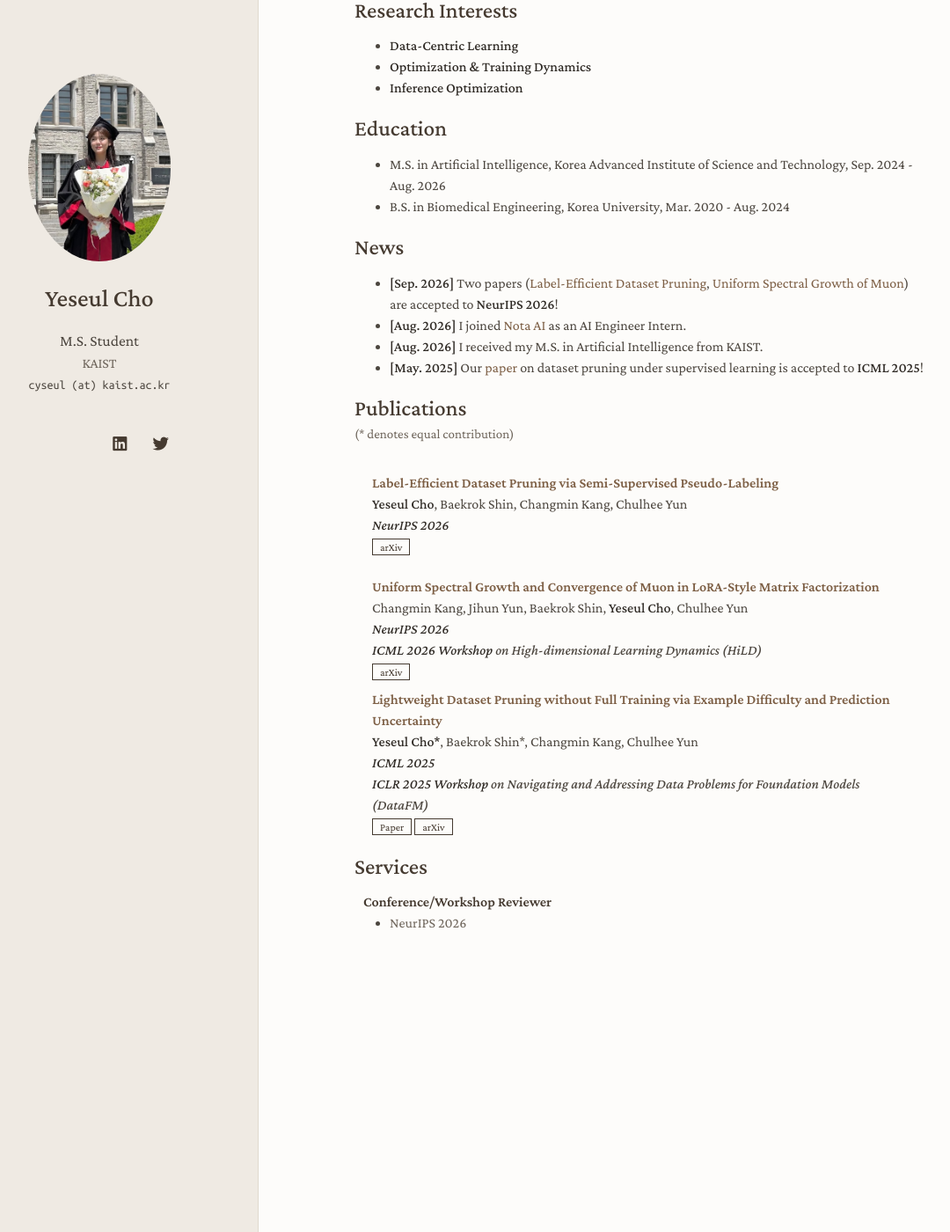
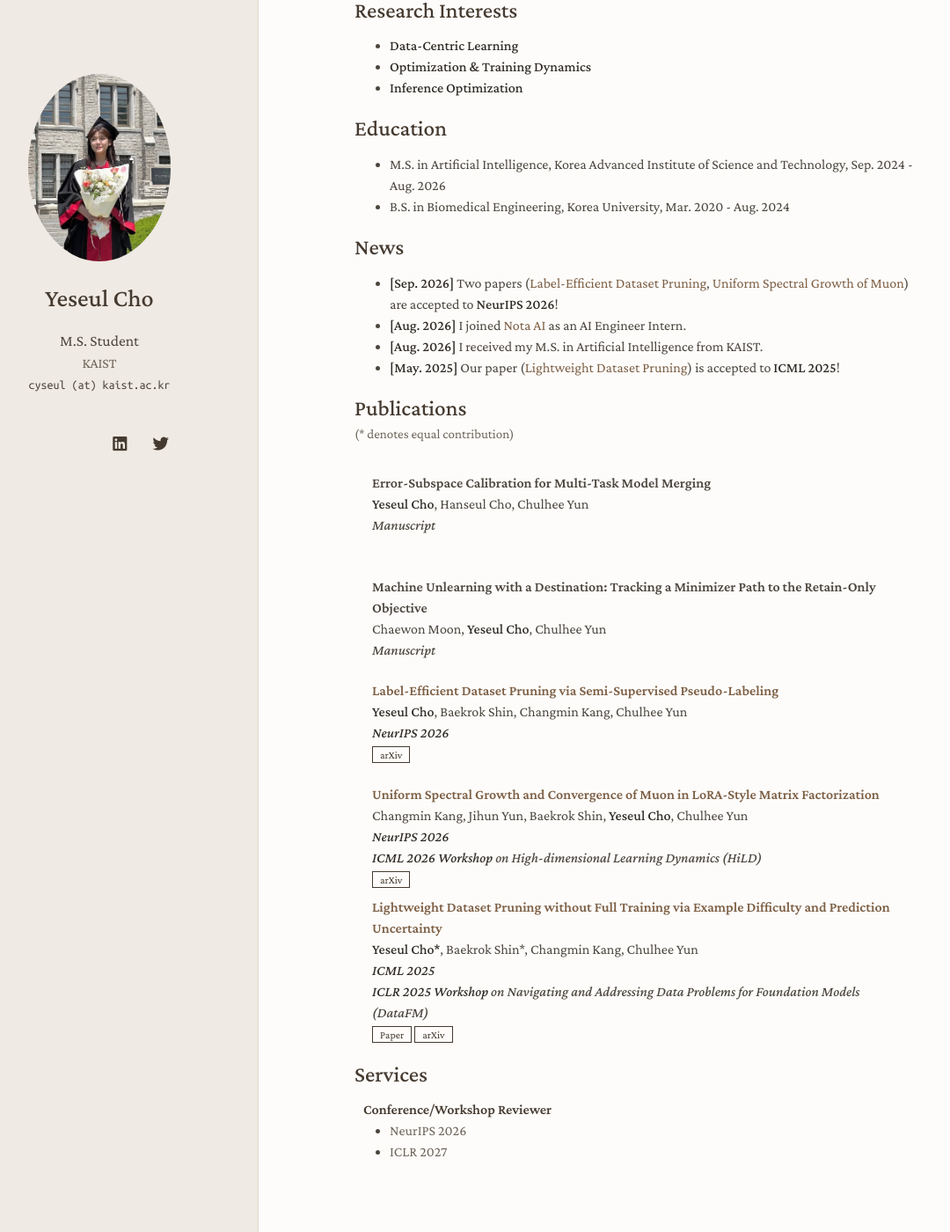
Before and after one commit to cyseul/cyseul.github.io, a Jekyll site: the page built from index.md, in a window 1280 px wide and 1400 px high, scrolled down 411 px. Shown: the whole window at 88% size, without its empty margins (67-1147 px from the left). Built offline with Jekyll 4.4.1, drawn with Linux system fonts in a browser that asks for light colours; nearby versions of some CDN libraries; a style sheet for code colours, icons or effects is not loaded; our own code applies the rules of GitHub Pages for plain Markdown files.

Commit message:
Update publications, reviewer service, and news wording

```diff
--- a/_data/publications.yml
+++ b/_data/publications.yml
@@ -1,4 +1,12 @@
 main:
+  - title: "Error-Subspace Calibration for Multi-Task Model Merging"
+    authors: <strong>Yeseul Cho</strong>, Hanseul Cho, Chulhee Yun
+    conference: Manuscript
+
+  - title: "Machine Unlearning with a Destination: Tracking a Minimizer Path to the Retain-Only Objective"
+    authors: Chaewon Moon, <strong>Yeseul Cho</strong>, Chulhee Yun
+    conference: Manuscript
+
   - title: "Label-Efficient Dataset Pruning via Semi-Supervised Pseudo-Labeling"
     authors: <strong>Yeseul Cho</strong>, Baekrok Shin, Changmin Kang, Chulhee Yun
     conference: <strong>NeurIPS 2026</strong>
--- a/_includes/publications.md
+++ b/_includes/publications.md
@@ -9,7 +9,7 @@
 <li>
 <div class="pub-row">
   <div class="col-sm-12" style="position: relative;padding-right: 15px;padding-left: 20px;">
-      <div class="title"><a href="{{ link.arxiv }}">{{ link.title }}</a></div>
+      <div class="title">{% if link.arxiv %}<a href="{{ link.arxiv }}">{{ link.title }}</a>{% else %}{{ link.title }}{% endif %}</div>
       <div class="author">{{ link.authors }}</div>
       {% if link.footnote %}
       <div class="author">{{ link.footnote }}</div>
--- a/_includes/services.md
+++ b/_includes/services.md
@@ -4,4 +4,5 @@
 
 <ul style="margin:0 0 5px;">
   <li><a href="https://neurips.cc/"><autocolor>NeurIPS 2026</autocolor></a></li>
+  <li><a href="https://iclr.cc/"><autocolor>ICLR 2027</autocolor></a></li>
 </ul>
--- a/index.md
+++ b/index.md
@@ -25,7 +25,7 @@ Going forward, I am particularly interested in understanding the optimization dy
 - **[Sep. 2026]** Two papers ([Label-Efficient Dataset Pruning](https://arxiv.org/abs/2605.23198), [Uniform Spectral Growth of Muon](https://arxiv.org/abs/2602.06385)) are accepted to **NeurIPS 2026**!
 - **[Aug. 2026]** I joined [Nota AI](https://www.nota.ai) as an AI Engineer Intern.
 - **[Aug. 2026]** I received my M.S. in Artificial Intelligence from KAIST.
-- **[May. 2025]** Our [paper](https://arxiv.org/abs/2502.06905) on dataset pruning under supervised learning is accepted to **ICML 2025**!
+- **[May. 2025]** Our paper ([Lightweight Dataset Pruning](https://arxiv.org/abs/2502.06905)) is accepted to **ICML 2025**!
 
 {% include_relative _includes/publications.md %}
 
```
